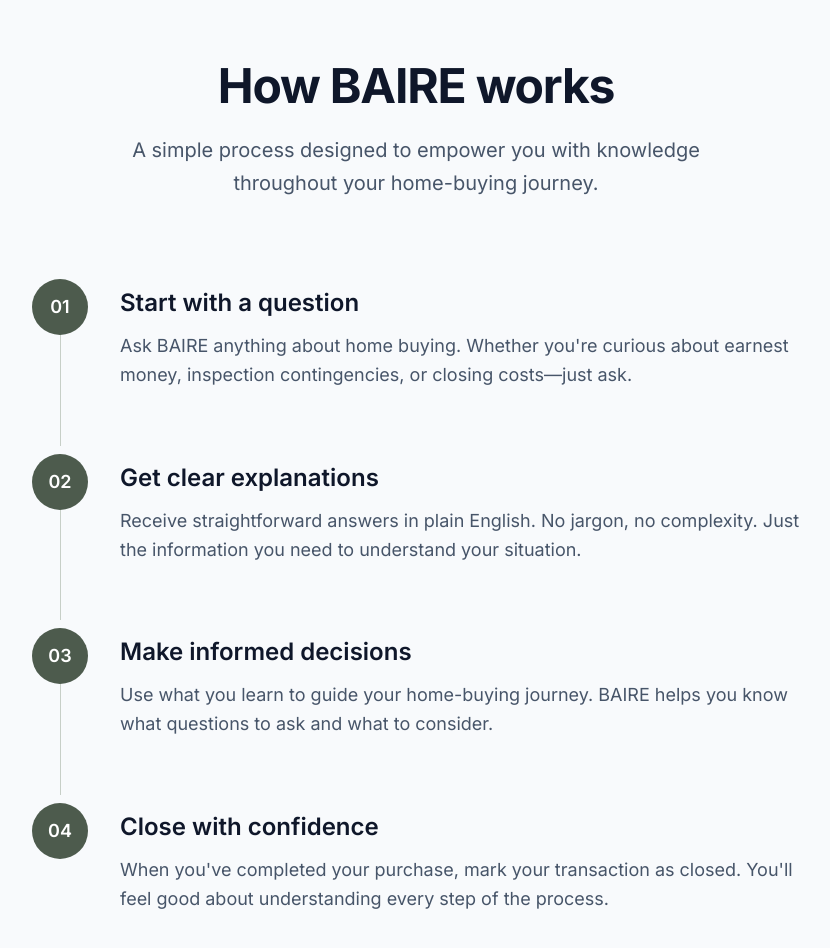
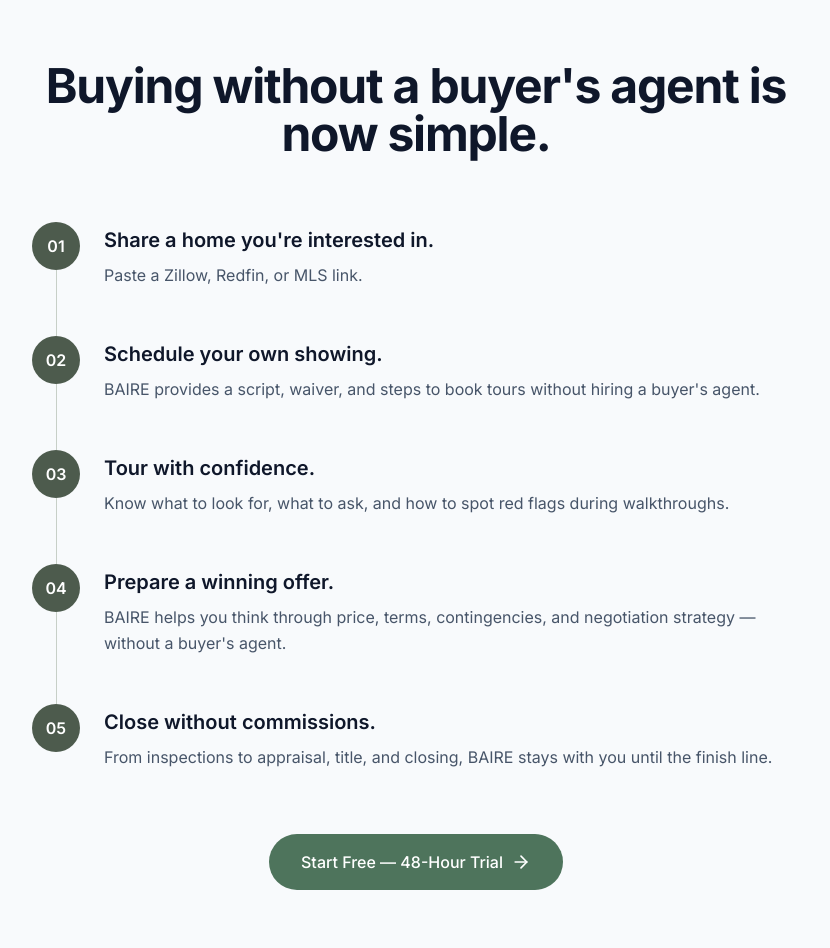
Before and after one commit to geoffbailey114/baireapp, a Next.js app: page / in a window 1280 px wide. Shown: the part 2360-3308 px from the top of the page, without its empty margins (224-1054 px from the left). Built offline with nearby package versions, Linux system fonts and the light colour scheme.

Commit message:
Update how-it-works.tsx

```diff
--- a/components/how-it-works.tsx
+++ b/components/how-it-works.tsx
@@ -1,31 +1,35 @@
 'use client'
 
+import Link from 'next/link'
 import { motion } from 'framer-motion'
+import { ArrowRight } from 'lucide-react'
+import { Button } from '@/components/ui/button'
 
 const steps = [
   {
     number: '01',
-    title: 'Start with a question',
-    description:
-      "Ask BAIRE anything about home buying. Whether you're curious about earnest money, inspection contingencies, or closing costs—just ask.",
+    title: "Share a home you're interested in.",
+    description: 'Paste a Zillow, Redfin, or MLS link.',
   },
   {
     number: '02',
-    title: 'Get clear explanations',
-    description:
-      'Receive straightforward answers in plain English. No jargon, no complexity. Just the information you need to understand your situation.',
+    title: 'Schedule your own showing.',
+    description: "BAIRE provides a script, waiver, and steps to book tours without hiring a buyer's agent.",
   },
   {
     number: '03',
-    title: 'Make informed decisions',
-    description:
-      'Use what you learn to guide your home-buying journey. BAIRE helps you know what questions to ask and what to consider.',
+    title: 'Tour with confidence.',
+    description: 'Know what to look for, what to ask, and how to spot red flags during walkthroughs.',
   },
   {
     number: '04',
-    title: 'Close with confidence',
-    description:
-      "When you've completed your purchase, mark your transaction as closed. You'll feel good about understanding every step of the process.",
+    title: 'Prepare a winning offer.',
+    description: "BAIRE helps you think through price, terms, contingencies, and negotiation strategy — without a buyer's agent.",
+  },
+  {
+    number: '05',
+    title: 'Close without commissions.',
+    description: 'From inspections to appraisal, title, and closing, BAIRE stays with you until the finish line.',
   },
 ]
 
@@ -33,46 +37,61 @@ export function HowItWorks() {
   return (
     <section className="py-24 md:py-32 bg-slate-50">
       <div className="container">
-        <div className="mx-auto max-w-2xl text-center mb-20">
-          <h2 className="text-4xl font-bold tracking-tight text-slate-900 sm:text-5xl">
-            How BAIRE works
-          </h2>
-          <p className="mt-6 text-xl text-slate-600 leading-relaxed">
-            A simple process designed to empower you with knowledge throughout
-            your home-buying journey.
-          </p>
-        </div>
+        <div className="mx-auto max-w-3xl">
+          <motion.h2
+            initial={{ opacity: 0, y: 20 }}
+            whileInView={{ opacity: 1, y: 0 }}
+            viewport={{ once: true }}
+            transition={{ duration: 0.5 }}
+            className="text-4xl md:text-5xl font-bold tracking-tight text-slate-900 text-center mb-16"
+          >
+            Buying without a buyer&apos;s agent is now simple.
+          </motion.h2>
 
-        <div className="mx-auto max-w-3xl">
-          <div className="space-y-16">
+          <div className="space-y-12">
             {steps.map((step, index) => (
               <motion.div
                 key={step.number}
-                initial={{ opacity: 0, x: index % 2 === 0 ? -20 : 20 }}
-                whileInView={{ opacity: 1, x: 0 }}
-                viewport={{ once: true, margin: '-50px' }}
+                initial={{ opacity: 0, y: 20 }}
+                whileInView={{ opacity: 1, y: 0 }}
+                viewport={{ once: true }}
                 transition={{ duration: 0.5, delay: index * 0.1 }}
-                className="relative flex gap-8"
+                className="relative flex gap-6"
               >
                 <div className="flex-shrink-0">
-                  <div className="flex h-14 w-14 items-center justify-center rounded-full bg-sage-600 text-white text-lg font-semibold">
+                  <div className="flex h-12 w-12 items-center justify-center rounded-full bg-sage-600 text-white font-semibold">
                     {step.number}
                   </div>
                   {index < steps.length - 1 && (
-                    <div className="absolute left-7 top-14 h-full w-px bg-sage-200" />
+                    <div className="absolute left-6 top-12 h-full w-px bg-sage-200" />
                   )}
                 </div>
-                <div className="pt-2">
-                  <h3 className="text-2xl font-semibold text-slate-900 mb-3">
+                <div className="pt-1">
+                  <h3 className="text-xl font-semibold text-slate-900 mb-2">
                     {step.title}
                   </h3>
-                  <p className="text-lg text-slate-600 leading-relaxed">
+                  <p className="text-slate-600 leading-relaxed">
                     {step.description}
                   </p>
                 </div>
               </motion.div>
             ))}
           </div>
+
+          <motion.div
+            initial={{ opacity: 0, y: 20 }}
+            whileInView={{ opacity: 1, y: 0 }}
+            viewport={{ once: true }}
+            transition={{ duration: 0.5, delay: 0.5 }}
+            className="mt-16 text-center"
+          >
+            <Button asChild size="xl" className="text-base px-8 h-14 rounded-full">
+              <Link href="/signup">
+                Start Free — 48-Hour Trial
+                <ArrowRight className="ml-2 h-5 w-5" />
+              </Link>
+            </Button>
+          </motion.div>
         </div>
       </div>
     </section>
```
